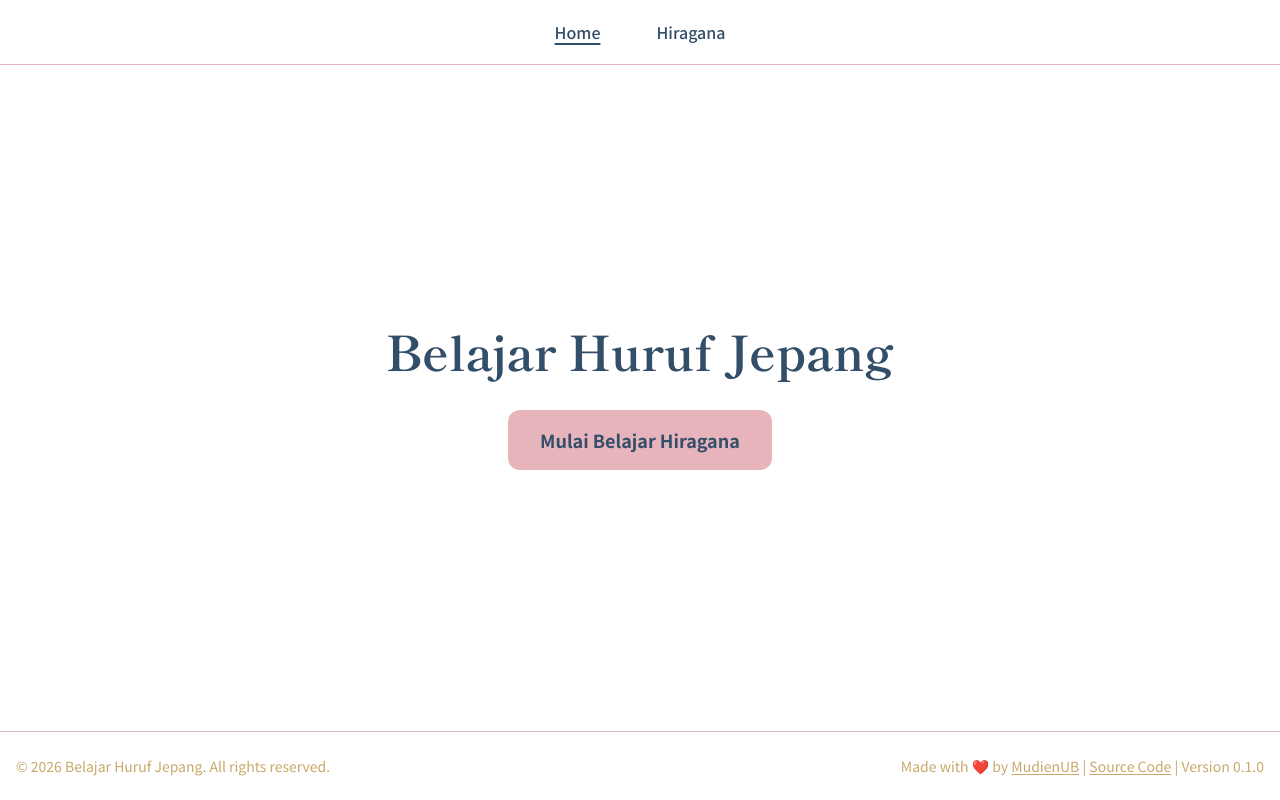
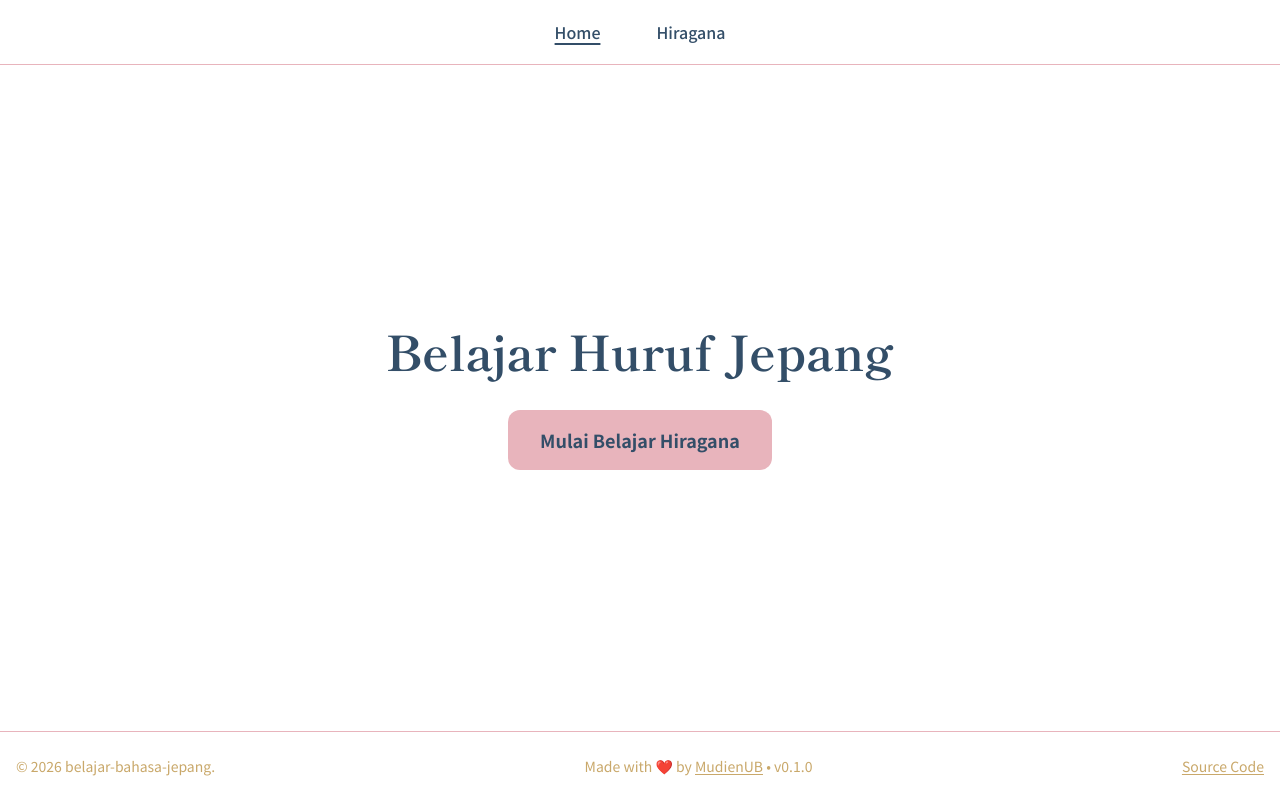
Before and after one commit to Mudien-UB/belajar-huruf-jepang, a Next.js app: page / in a window 1280 px wide. Built offline with nearby package versions, Linux system fonts and the light colour scheme.

Commit message:
fix: footer

```diff
--- a/src/components/organisms/Footer.tsx
+++ b/src/components/organisms/Footer.tsx
@@ -4,9 +4,12 @@ export default function Footer() {
     return (
         <footer className="border-t border-sakura bg-background py-6">
             <div className="max-w-7xl mx-auto px-4 text-sm text-muted-gold flex flex-col sm:flex-row justify-between items-center gap-2">
-        <p>&copy; {new Date().getFullYear()} Belajar Huruf Jepang. All rights reserved.</p>
                 <p>
-          Made with ❤️ by{' '}
+                    &copy; {new Date().getFullYear()} {pkg.name}.
+                </p>
+
+                <p>
+                    Made with ❤️ by{" "}
                     <a
                         href="https://github.com/Mudien-UB"
                         target="_blank"
@@ -14,8 +17,11 @@ export default function Footer() {
                         className="hover:text-primary underline underline-offset-2"
                     >
                         MudienUB
-          </a>{' '}
-          |{' '}
+                    </a>{" "}
+                    • v{pkg.version}
+                </p>
+
+                <p>
                     <a
                         href="https://github.com/Mudien-UB/belajar-huruf-jepang"
                         target="_blank"
@@ -23,8 +29,7 @@ export default function Footer() {
                         className="hover:text-primary underline underline-offset-2"
                     >
                         Source Code
-          </a>{' '}
-          | Version {pkg.version}
+                    </a>
                 </p>
             </div>
         </footer>
```
Lines whose indentation alone changed are shown as unchanged.
